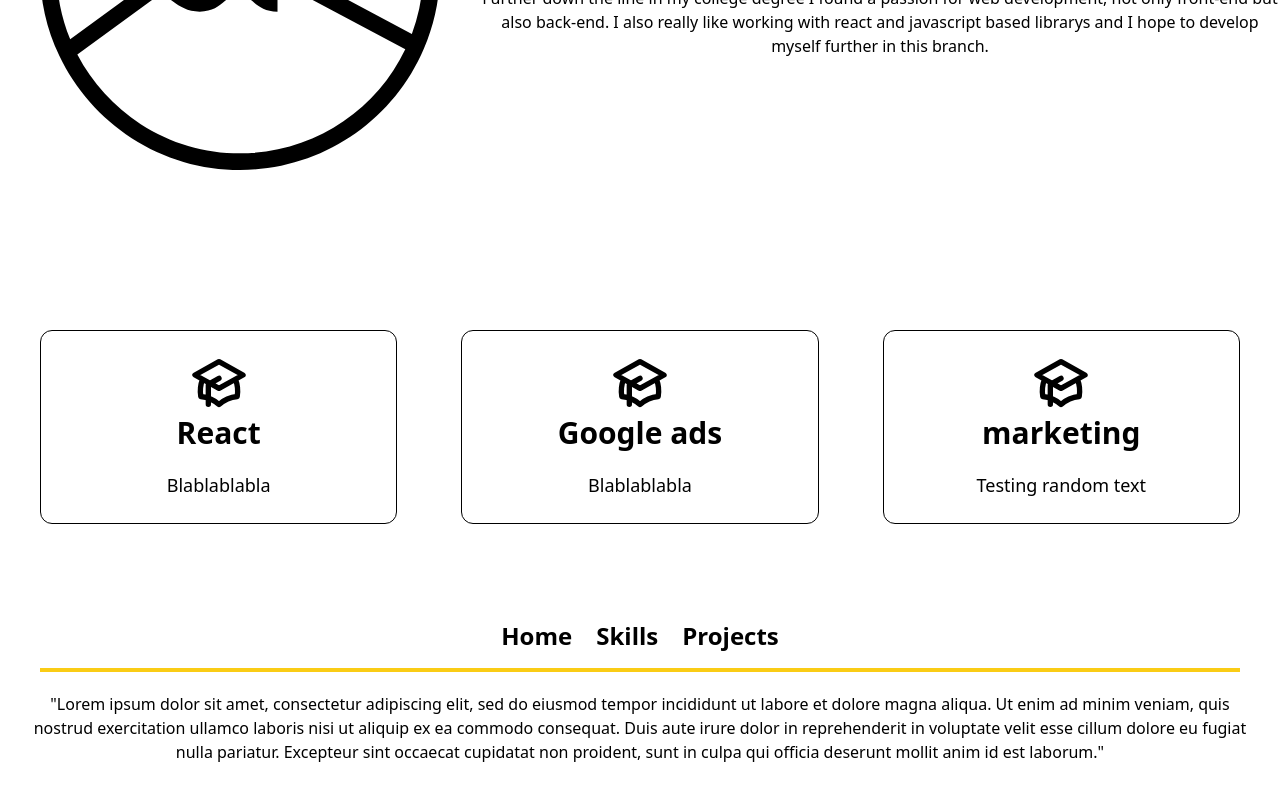
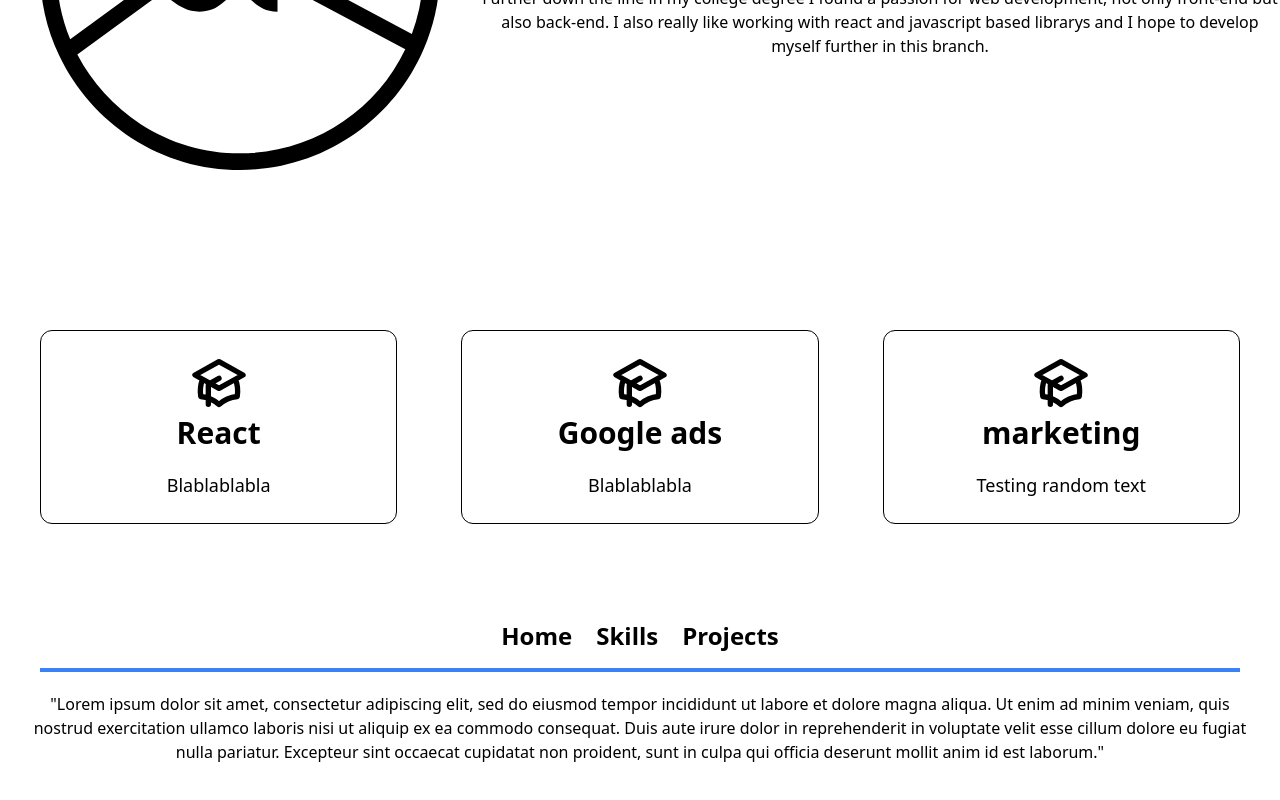
Before and after one commit to jensbols/eportfolio, a React (Create React App) app: page / in a window 1280 px wide. Shown: the part 807-1607 px from the top of the page. Built offline with nearby package versions, Linux system fonts and the light colour scheme.

Commit message:
small change to footer

```diff
--- a/src/components/Footer.jsx
+++ b/src/components/Footer.jsx
@@ -1,7 +1,7 @@
 export default function Footer() {
   return (
     <footer className="max-w-7xl mx-auto bg-transparent">
-      <div className="py-4 border-b-4 border-yellow-400 space-x-6 flex justify-center mx-10">
+      <div className="py-4 border-b-4 border-blue-500 space-x-6 flex justify-center mx-10">
         <a className="text-2xl font-semibold" href="#">Home</a>
         <a className="text-2xl font-semibold" href="#">Skills</a>
         <a className="text-2xl font-semibold" href="#">Projects</a>
```
